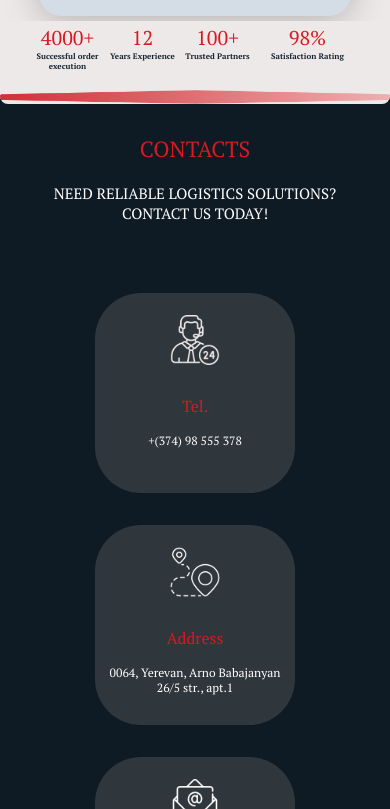
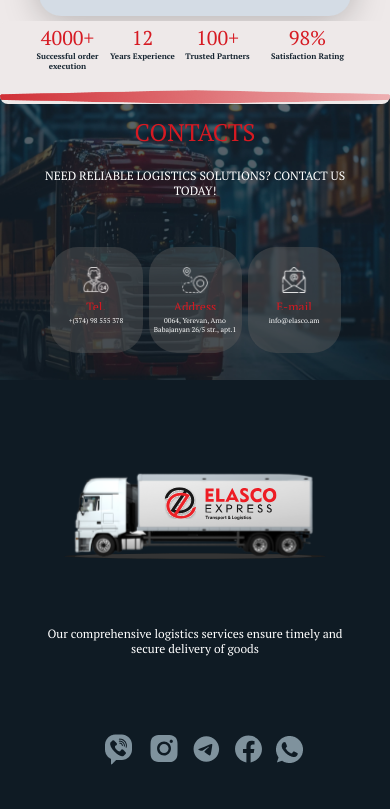
Before and after one commit to arsenkoshatashyan/Elasco-Express, a React (Vite) app: page /news in a window 390 px wide. Shown: the part 1355-2164 px from the top of the page. Built offline with nearby package versions, Linux system fonts and the light colour scheme; a web font is replaced by a local one.

Commit message:
contact completed

```diff
--- a/src/components/AboutHome/AboutHome.scss
+++ b/src/components/AboutHome/AboutHome.scss
@@ -1,8 +1,5 @@
 .aboutHome {
-  // width: 100%;
   &__content {
-    // width: 100%;
-    // max-width: 1730px;
     margin: 134px auto 0;
     background-color: #eee9e9;
 
@@ -192,6 +189,7 @@
             img {
               width: 500px;
               margin: 38px auto;
+
             }
           }
         }
--- a/src/components/Contact/Contact.scss
+++ b/src/components/Contact/Contact.scss
@@ -1,32 +1,26 @@
 .Contact {
   background: url("../../../public/images/contactBackground.jpeg") no-repeat
     center;
-  height: auto;
-
   background-size: cover;
   overflow-y: hidden;
   &__content {
     text-align: center;
-    width: 100%;
-    margin: 0 auto;
     margin-bottom: -40px;
     max-width: 1730px;
     &-title {
       padding: 82px 0 92px 0;
-
       h2 {
         color: var(--mainColor);
         font-size: 37px;
         margin-bottom: 26px;
         width: 90%;
-        margin: 20px auto;
+        margin: 0 auto 20px;
       }
       p {
         width: 80%;
-        text-align: center;
+        font-size: 23px;
         margin: 0 auto;
         color: var(--textColor);
-        font-size: 23px;
         text-transform: uppercase;
       }
     }
@@ -41,13 +35,13 @@
       &-item {
         width: 293px;
         height: 306px;
-        background-color: #5a5a5a73;
         display: flex;
         flex-direction: column;
         align-items: center;
         justify-content: center;
         gap: 16px;
         border-radius: 46px;
+        background-color: #5a5a5a73;
         img {
           width: 78px;
           height: 78px;
@@ -58,9 +52,9 @@
         }
         p {
           width: 90%;
-          color: var(--textColor);
           height: 51px;
           font-size: 18px;
+          color: var(--textColor);
         }
       }
     }
@@ -70,21 +64,62 @@
   .Contact {
     &__content {
       &-title {
-        // padding: 82px 0 0;
-
+        h2 {
+          font-size: 36px;
+        }
         p {
-          height: 100px;
-          padding: 0 10px;
+          font-size: 22px;
         }
       }
       &-items {
-        gap: 20px;
+        gap: 54px;
+        padding-bottom: 140px;
         &-item {
-          width: 18.313rem;
-          height: 19.125rem;
+          width: 283px;
+          height: 296px;
+
           img {
-            width: 78px;
-            height: 78px;
+            width: 74px;
+            height: 74px;
+          }
+          h2 {
+            font-size: 25px;
+          }
+          p {
+            font-size: 17px;
+          }
+        }
+      }
+    }
+  }
+}
+@media (max-width: 1100px) {
+  .Contact {
+    &__content {
+      &-title {
+        h2 {
+          font-size: 35px;
+        }
+        p {
+          font-size: 21px;
+        }
+      }
+      &-items {
+        gap: 44px;
+        padding-bottom: 120px;
+        &-item {
+          width: 273px;
+          height: 286px;
+
+          img {
+            width: 70px;
+            height: 70px;
+          }
+          h2 {
+            font-size: 24px;
+          }
+          p {
+            font-size: 16px;
           }
         }
       }
@@ -93,83 +128,177 @@
 }
 @media (max-width: 925px) {
   .Contact {
-    background: none;
-    background-color: var(--darkBackground);
-
     &__content {
       &-title {
-        // padding: 30px 0 0;
-        // width: 80%;
+        padding: 72px 0 82px 0;
 
+        h2 {
+          font-size: 34px;
+        }
         p {
-          height: 80px;
-          margin-bottom: 30px;
+          font-size: 20px;
         }
       }
       &-items {
-        gap: 30px;
-        padding-bottom: 50px;
+        gap: 24px;
+        height: 360px;
+        padding-bottom: 100px;
+        &-item {
+          width: 233px;
+          height: 246px;
+
+          img {
+            width: 60px;
+            height: 60px;
+          }
+          h2 {
+            font-size: 22px;
+          }
+          p {
+            font-size: 14px;
+          }
+        }
       }
     }
   }
 }
 @media (max-width: 768px) {
   .Contact {
-    background: none;
-    background-color: var(--darkBackground);
-
     &__content {
       &-title {
-        padding: 30px 0 0;
-        // width: 80%;
+        padding: 52px 0 62px 0;
+        h2 {
+          font-size: 33px;
+        }
+        p {
+          font-size: 19px;
+        }
+      }
+      &-items {
+        gap: 14px;
+        height: 300px;
+        padding-bottom: 100px;
+        &-item {
+          width: 203px;
+          height: 216px;
 
+          img {
+            width: 52px;
+            height: 52px;
+          }
+          h2 {
+            font-size: 21px;
+          }
+          p {
+            font-size: 13px;
+          }
+        }
+      }
+    }
+  }
+}
+@media (max-width: 650px) {
+  .Contact {
+    &__content {
+      &-title {
+        padding: 32px 0 32px 0;
+        h2 {
+          font-size: 30px;
+        }
         p {
-          height: 80px;
-          margin-bottom: 30px;
-          font-size: 20px;
+          font-size: 16px;
         }
       }
       &-items {
         gap: 10px;
-        padding-bottom: 50px;
+        height: 300px;
+        padding-bottom: 80px;
+        &-item {
+          gap: 10px;
+          width: 153px;
+          height: 166px;
+          img {
+            width: 40px;
+            height: 40px;
+            margin-top: 20px;
+          }
+          h2 {
+            font-size: 18px;
+          }
+          p {
+            font-size: 10px;
+          }
+        }
+      }
+    }
+  }
+}
+@media (max-width: 490px) {
+  .Contact {
+    &__content {
+      &-title {
+        padding: 22px 0 22px 0;
+        h2 {
+          font-size: 28px;
+        }
+        p {
+          font-size: 14px;
+        }
+      }
+      &-items {
+        gap: 8px;
+        height: 300px;
+        &-item {
+          gap: 8px;
+          width: 123px;
+          height: 136px;
+          border-radius: 28px;
+          img {
+            width: 38px;
+            height: 38px;
+            margin-top: 20px;
+          }
+          h2 {
+            font-size: 16px;
+          }
+          p {
+            font-size: 8px;
+          }
+        }
       }
     }
   }
 }
 @media (max-width: 390px) {
   .Contact {
-    background: none;
-    background-color: var(--darkBackground);
-
     &__content {
       &-title {
-        padding: 20px 0 0;
-        // width: 80%;
         h2 {
-          font-size: 22px;
-          margin-bottom: 20px;
+          font-size: 24px;
         }
         p {
-          height: 80px;
-          margin-bottom: 30px;
-          font-size: 15px;
-          width: 90%;
+          font-size: 12px;
         }
       }
       &-items {
-        gap: 2rem;
+        gap: 6px;
+        height: 200px;
+        padding-bottom: 40px;
         &-item {
-          width: 200px;
-          height: 200px;
+          width: 93px;
+          height: 106px;
+          gap: 6px;
+
           img {
-            width: 50px;
+            width: 36px;
+            height: 36px;
+            margin-top: 20px;
           }
           h2 {
-            font-size: 16px;
+            font-size: 12px;
           }
           p {
-            font-size: 12px;
-            width: 90%;
+            font-size: 7px;
           }
         }
       }
--- a/src/components/ContactUs/ContactUs.scss
+++ b/src/components/ContactUs/ContactUs.scss
@@ -1,17 +1,20 @@
 .ContactUs {
-  height: auto;
+  // height: auto;
   background: url("../../../public//images/vector.svg") no-repeat;
   background-color: #f2eff2;
   width: 100%;
+
   &__content {
     display: flex;
     align-items: center;
     justify-content: center;
     background-color: var(--darkBackground);
+
     &-left {
       padding: 154px 0 0 150px;
       width: 1200px;
       height: 840px;
+
       &-title {
         font-size: 22px;
         color: var(--textColor);
@@ -26,7 +29,7 @@
           }
         }
         p {
-          margin-top: 2px;
+          // margin-top: 2px;
           font-size: 18px;
           width: 40rem;
         }
@@ -126,6 +129,7 @@
     max-width: 80%;
     height: auto;
     margin-top: -25px;
+
     ul {
       width: 80%;
       padding-top: 10px;
@@ -188,11 +192,11 @@
     &__content {
       &-left {
         padding: 50px 0 0 60px;
-        width: 80%;
+        width: 90%;
         height: 85%;
         &-title {
           h2 {
-            height: 100px;
+            height: 80px;
             font-size: 28px;
           }
           p {
@@ -212,7 +216,7 @@
             margin-top: 25px;
           }
           button {
-            width: 100%;
+            // width: 100%;
           }
         }
       }
@@ -226,16 +230,14 @@
         padding: 3px;
 
         &-title {
-          text-align: center;
           h2 {
             font-size: 22px;
             padding-top: 20px;
+            width: 90%;
           }
           p {
             width: 90%;
-            font-size: 18px;
-            // margin-top: -30px;
-            margin: 0 auto;
+            font-size: 16px;
           }
         }
         &-form {
--- a/src/locales/am/translation.json
+++ b/src/locales/am/translation.json
@@ -91,7 +91,7 @@
     "readMore": "Կարդալ ավելին..."
   },
   "contacts": {
-    "title": "Կոնտակտներ",
+    "title": "ԿՈՆՏԱԿՏՆԵՐ",
     "description": "Հուսալի լոգիստիկ լուծումների կարիք ունե՞ք: Կապ հաստատեք մեզ հետ այսօր:",
     "items": [
       {
```
